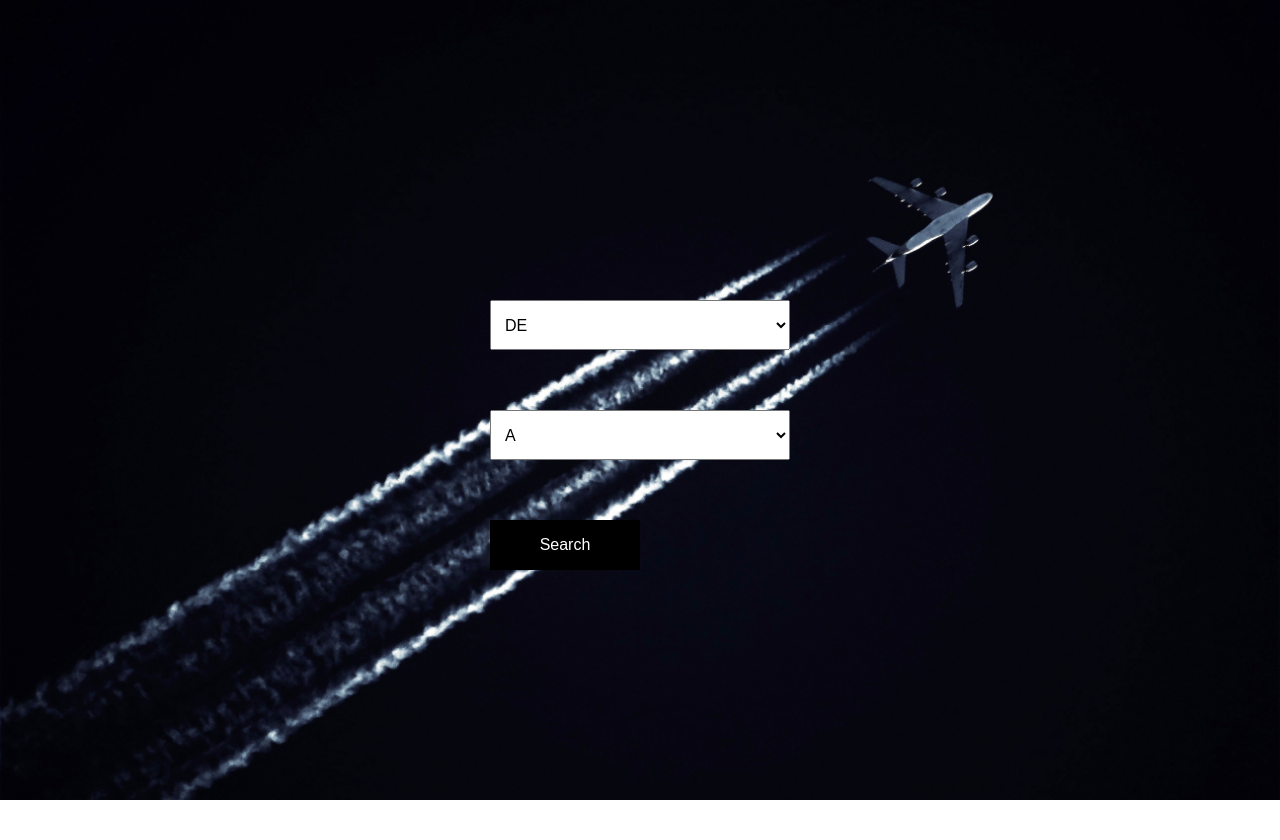
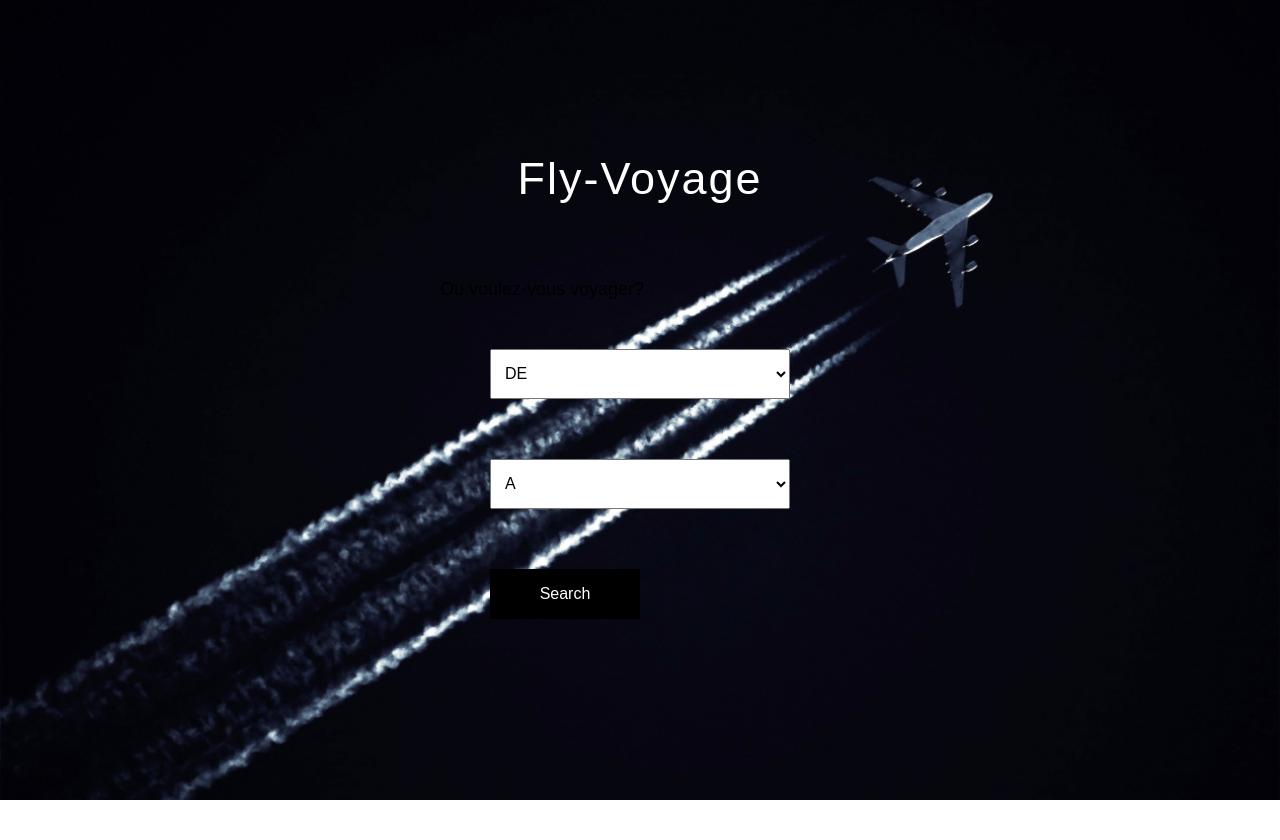
Before and after one commit to Tarik-MOUBARIKI/Application-pour-la-gestion-des-r-servations-des-vols-a-riens, a PHP site: page / in a window 1280 px wide. Shown: the part 86-926 px from the top of the page. Run offline with PHP 8.4, Linux system fonts and the light colour scheme; some libraries are stand-ins or nearby versions.

Commit message:
Update index.php

```diff
--- a/index.php
+++ b/index.php
@@ -32,8 +32,8 @@
 
 <div class="header">
   <form action="index.php" method="post">
-  <h1>  </h1>
-    <p></p>
+  <h1>Fly-Voyage</h1>
+    <p>Ou voulez-vous voyager?</p>
     <div class="font-box">
 
     <select name="depart" class="search-field skills" id="inputGroupSelect01">
```
